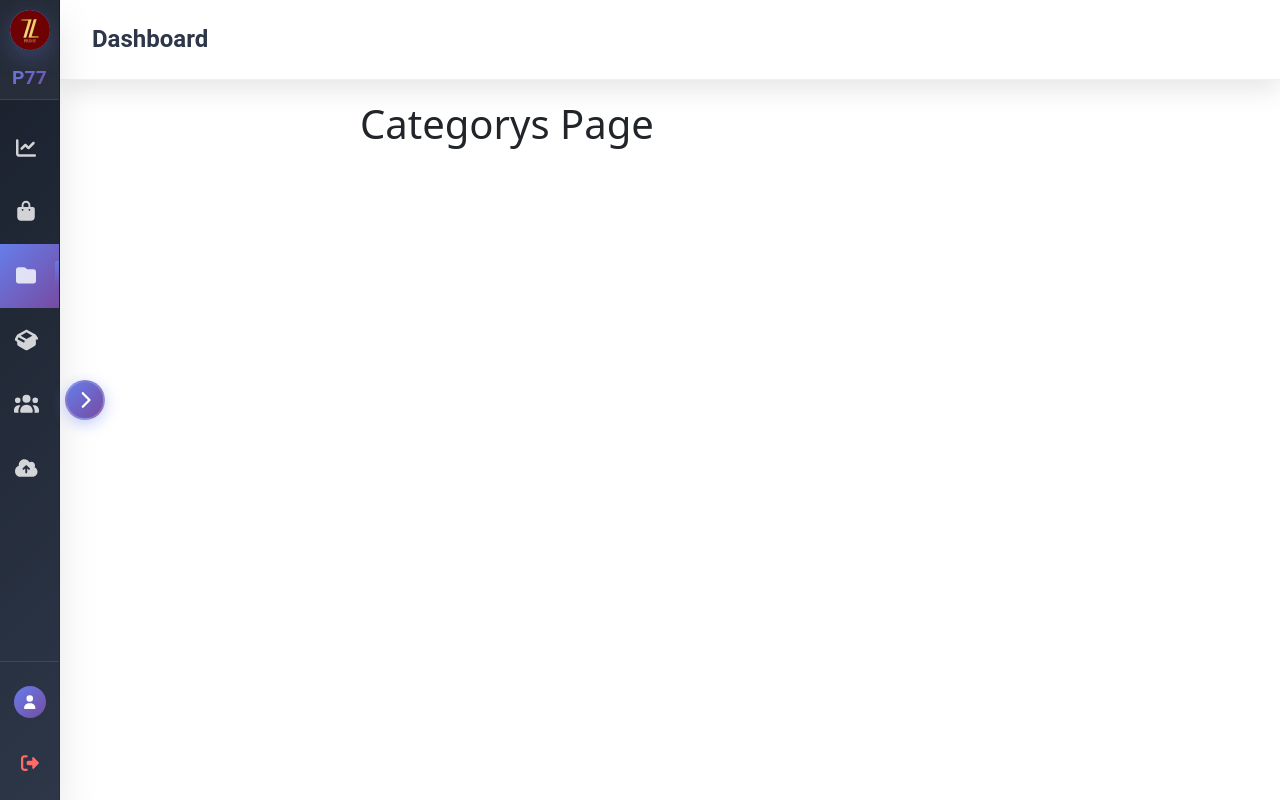
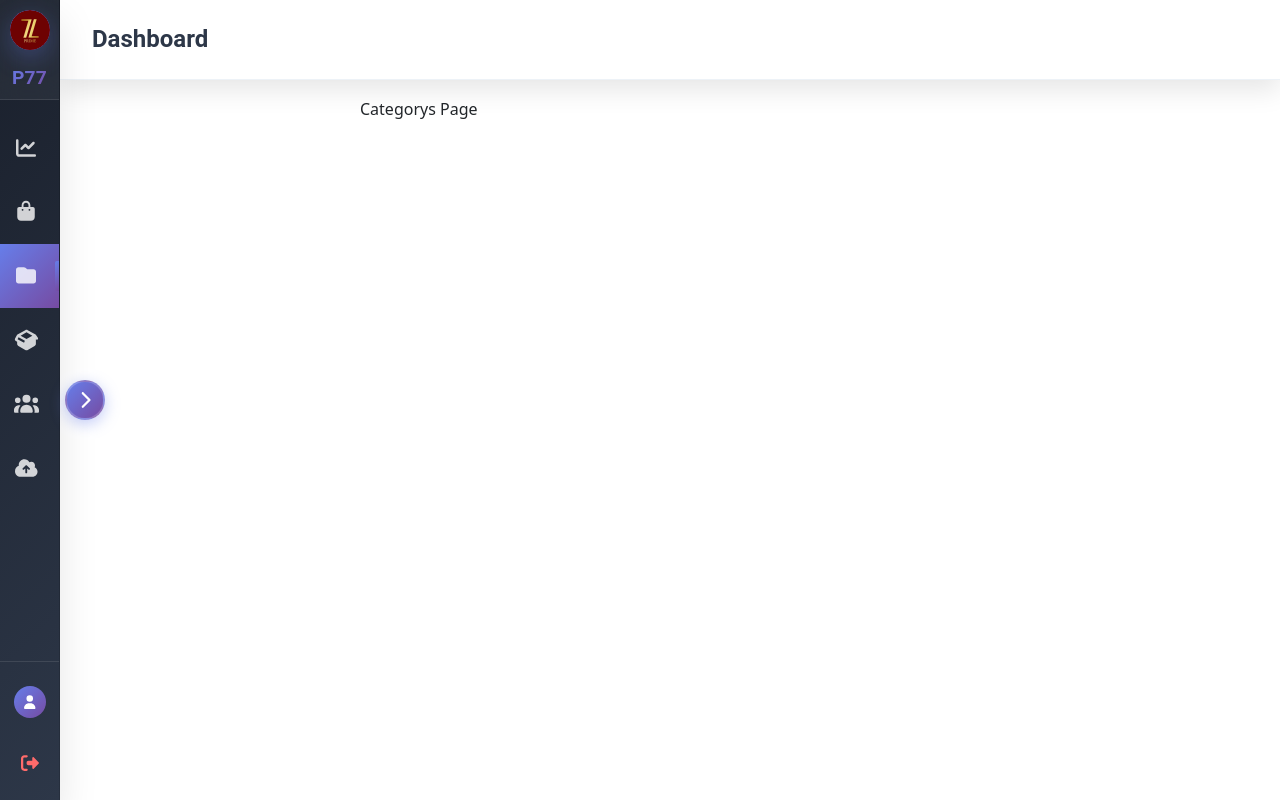
Before and after one commit to suhrob-qalandarov/prime-web-admin, a React (Create React App) app: page /categories in a window 1280 px wide. Built offline with nearby package versions, Linux system fonts and the light colour scheme.

Commit message:
Integrate Tailwind CSS for styling and add required dependencies (tailwindcss, postcss, autoprefixer). Update package.json and package-lock.json accordingly.

```diff
--- a/package.json
+++ b/package.json
@@ -18,6 +18,7 @@
     "react-dom": "^19.2.0",
     "react-router-dom": "^7.9.4",
     "react-scripts": "5.0.1",
+    "recharts": "^3.2.1",
     "web-vitals": "^2.1.4"
   },
   "scripts": {
@@ -43,5 +44,10 @@
       "last 1 firefox version",
       "last 1 safari version"
     ]
+  },
+  "devDependencies": {
+    "autoprefixer": "^10.4.20",
+    "postcss": "^8.4.47",
+    "tailwindcss": "^3.4.13"
   }
 }
--- a/src/index.css
+++ b/src/index.css
@@ -1,8 +1,6 @@
-/*
 @tailwind base;
 @tailwind components;
 @tailwind utilities;
-*/
 
 /* ======================================================
    GLOBAL STYLES
--- /dev/null
+++ b/tailwind.config.js
@@ -0,0 +1,10 @@
+/** @type {import('tailwindcss').Config} */
+module.exports = {
+    content: [
+        "./src/**/*.{js,jsx,ts,tsx}", // Scan all JS/JSX files in src for Tailwind classes
+    ],
+    theme: {
+        extend: {},
+    },
+    plugins: [],
+};
```
Also changed, not shown: 1 other file (tests, documents, lock files or other folders).
